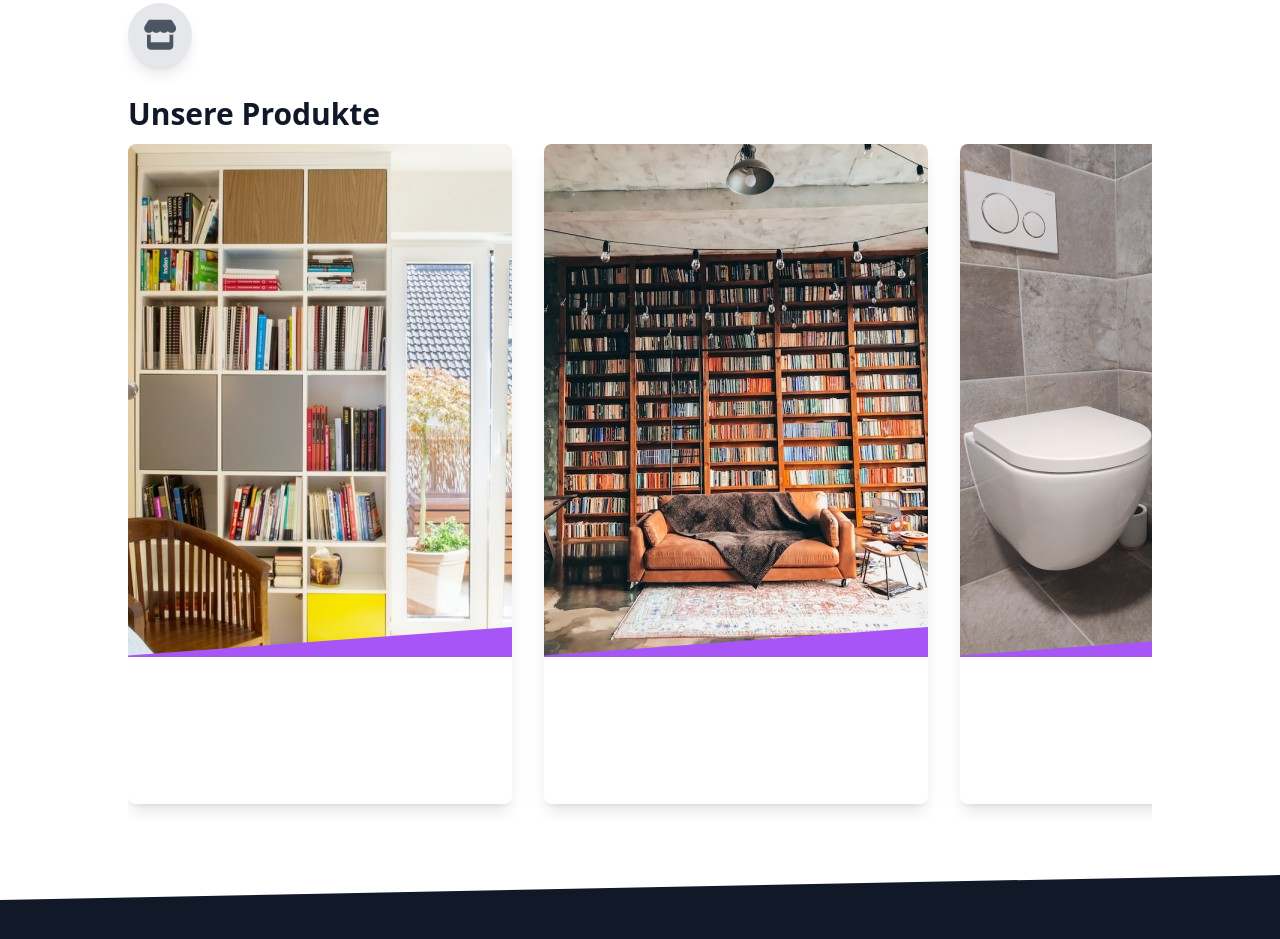
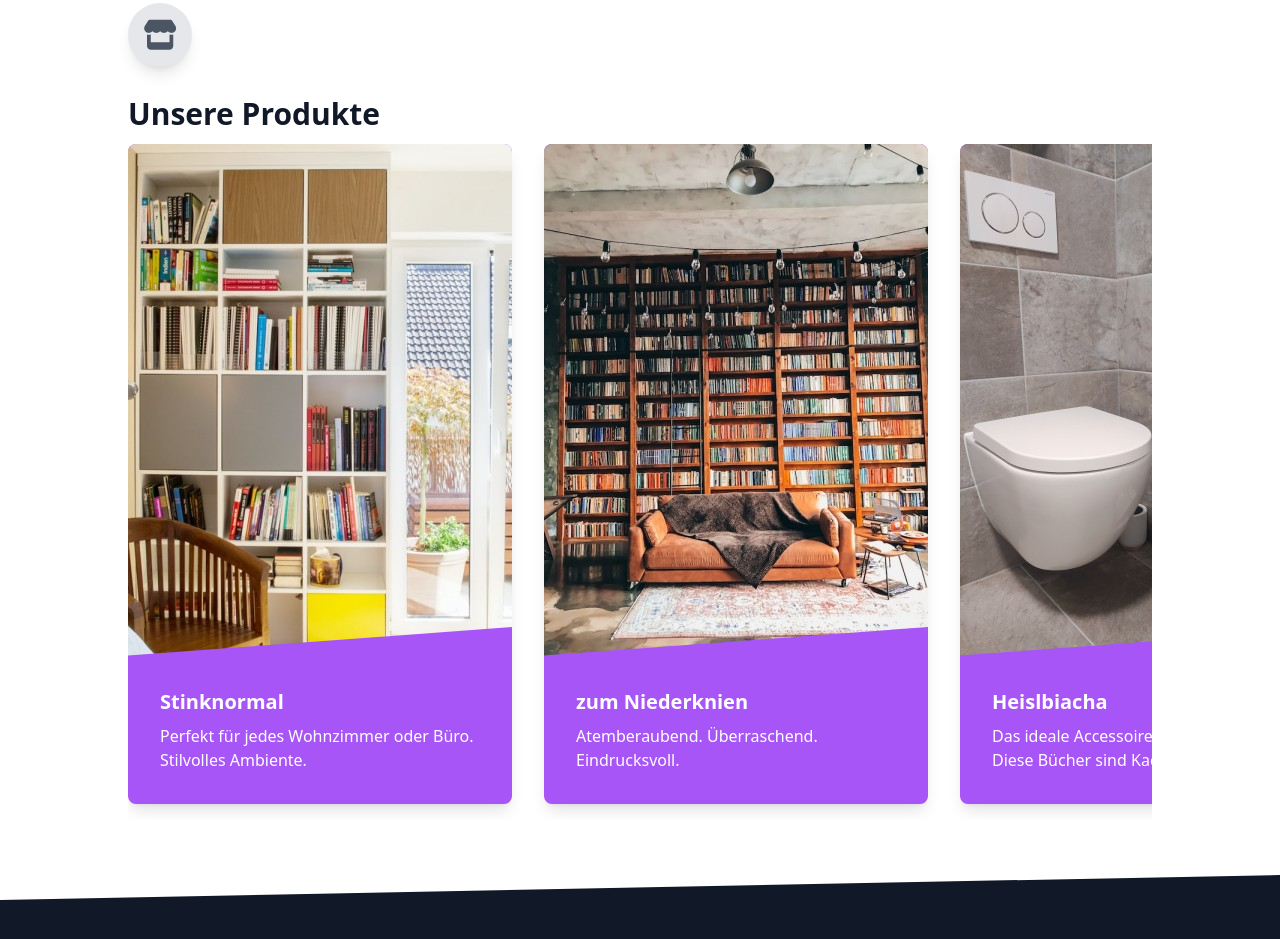
Before and after one commit to maixnor/maixnor-web, a plain HTML site: page index.html in a window 1280 px wide. Shown: the part 2409-3348 px from the top of the page. Drawn offline with nearby package versions, Linux system fonts and the light colour scheme; files that its build step writes are made by us from their sources; no server answers.

Commit message:
duplicate styles fixed

```diff
--- a/index.html
+++ b/index.html
@@ -247,7 +247,7 @@
             </div>
             <div class="w-full md:w-4/12 px-4 mr-auto">
               <div
-                class="relative flex flex-col min-w-0 break-words bg-white w-full mb-6 shadow-lg rounded-lg bg-indigo-500"
+                class="relative flex flex-col min-w-0 break-words w-full mb-6 shadow-lg rounded-lg bg-indigo-500"
               >
                 <img
                   alt="Bild von einem komplexen Autobahnknoten"
@@ -356,7 +356,7 @@
           <div class="flex flex-row flex-nowrap overflow-x-auto space-x-8 justify-items-center">
             <div>
               <div
-                  class="min-w-0 break-words bg-white shadow-lg rounded-lg bg-purple-500 w-96"
+                  class="min-w-0 break-words shadow-lg rounded-lg bg-purple-500 w-96"
               >
                   <img
                   alt="Ein stinknormales Bücherregal in einem Wohnzimmer"
@@ -388,7 +388,7 @@
           </div>
           <div>
                 <div
-                    class="min-w-0 break-words bg-white shadow-lg rounded-lg bg-purple-500 w-96"
+                    class="min-w-0 break-words shadow-lg rounded-lg bg-purple-500 w-96"
                 >
                     <img
                     alt="Ein exklusives Bücherregal mit Büchern zum Niederknien"
@@ -421,7 +421,7 @@
 
             <div>
               <div
-                  class="min-w-0 break-words bg-white shadow-lg rounded-lg bg-purple-500 w-96"
+                  class="min-w-0 break-words shadow-lg rounded-lg bg-purple-500 w-96"
               >
                   <img
                   alt="Ein kleines Bücherregal auf einer Toilette (Heisl)"
@@ -673,7 +673,7 @@
                 <i class="fas fa-moon text-xl"></i>
               </div>
               <h5 class="text-xl mt-5 font-semibold text-white">Dream to Done</h5>
-              <p class="mt-2 mb-4 text-gray-400 mb-20">
+              <p class="mt-2 mb-20 text-gray-400">
                 Wir erledigen alles, bis du mit deinem neuen Bücherregal voll zufrieden bist.
                 Inhalt sowie Aussehen.
               </p>
```
